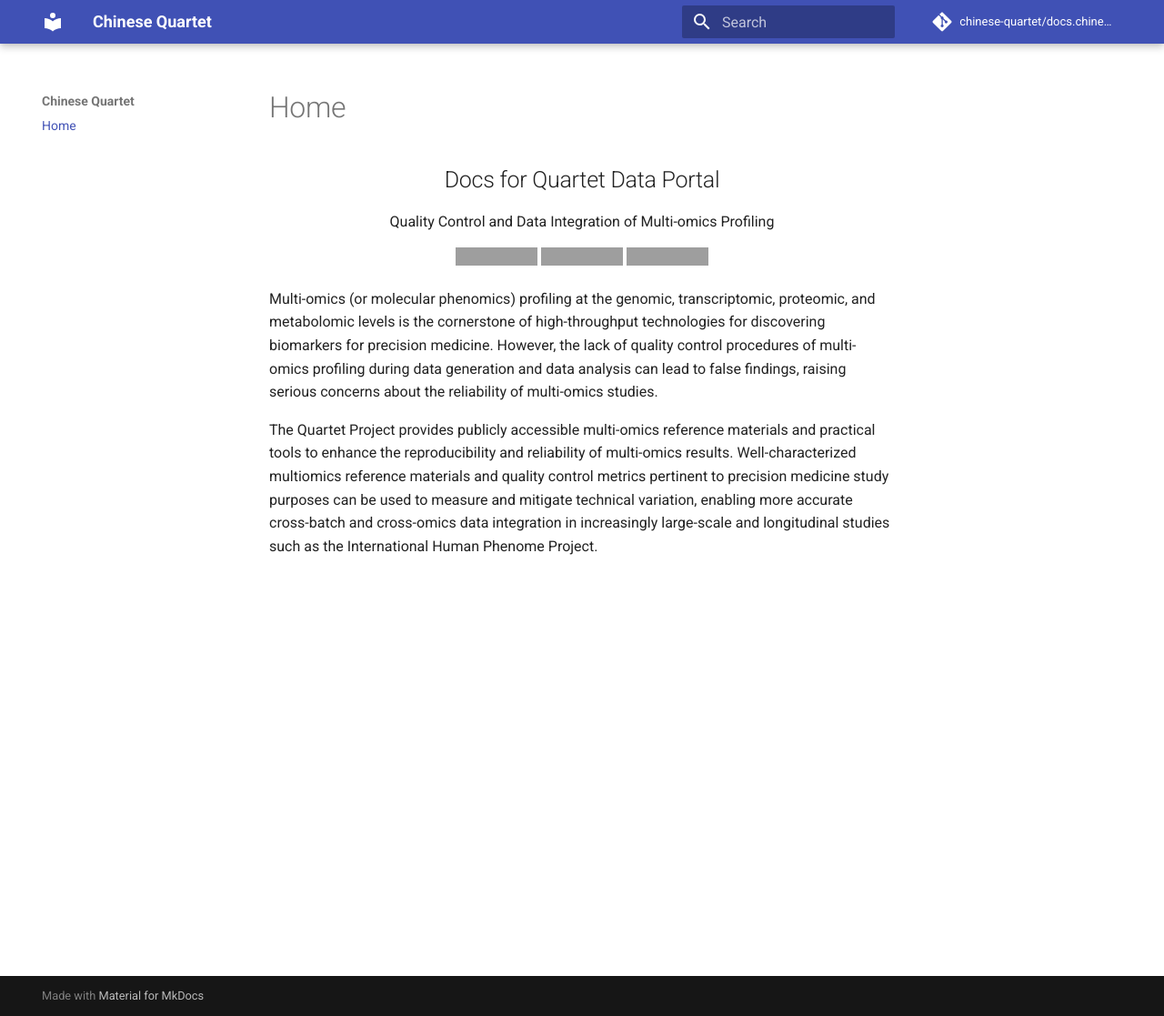
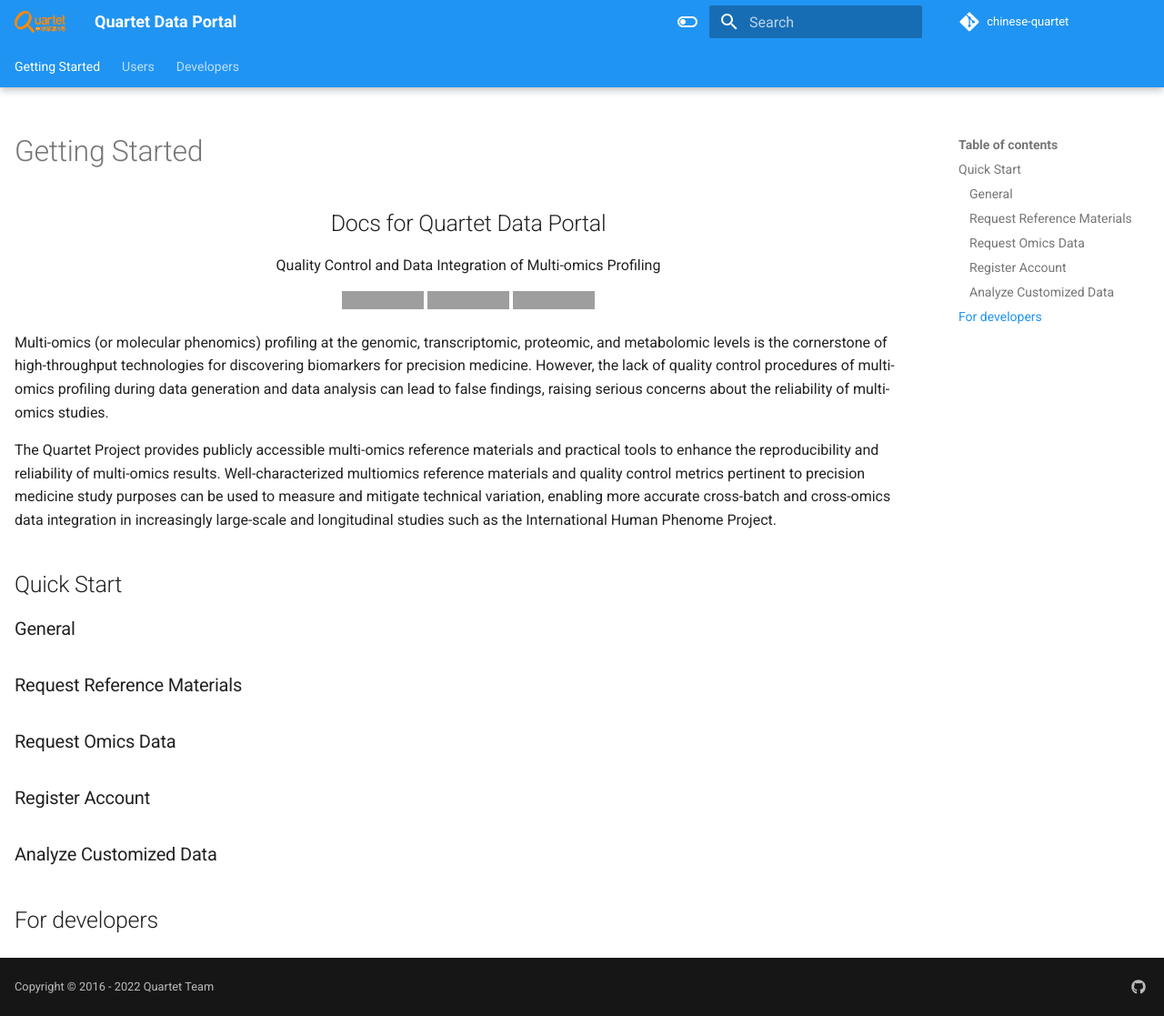
Before and after one commit to chinese-quartet/docs.chinese-quartet.org, an MkDocs documentation site: the page built from docs/index.md, in a window 1280 px wide and 1117 px high. Shown: the whole window at 91% size. Built offline with MkDocs 1.6.1 and Material for MkDocs 9.7.7, drawn with Linux system fonts in a browser that asks for light colours; comment, search, counter and statistics services are not loaded; grey boxes are pictures that could not be loaded.

Commit message:
Improve mkdocs config.

```diff
--- a/docs/index.md
+++ b/docs/index.md
@@ -10,3 +16,17 @@
 Multi-omics (or molecular phenomics) profiling at the genomic, transcriptomic, proteomic, and metabolomic levels is the cornerstone of high-throughput technologies for discovering biomarkers for precision medicine. However, the lack of quality control procedures of multi-omics profiling during data generation and data analysis can lead to false findings, raising serious concerns about the reliability of multi-omics studies.
 
 The Quartet Project provides publicly accessible multi-omics reference materials and practical tools to enhance the reproducibility and reliability of multi-omics results. Well-characterized multiomics reference materials and quality control metrics pertinent to precision medicine study purposes can be used to measure and mitigate technical variation, enabling more accurate cross-batch and cross-omics data integration in increasingly large-scale and longitudinal studies such as the International Human Phenome Project.
+
+## Quick Start
+### General
+
+### Request Reference Materials
+
+### Request Omics Data
+
+### Register Account
+
+### Analyze Customized Data
+
+
+## For developers
--- /dev/null
+++ b/docs/stylesheets/extra.css
@@ -0,0 +1,3 @@
+.md-grid {
+  max-width: 1640px;
+}
--- a/mkdocs.yml
+++ b/mkdocs.yml
@@ -1,10 +1,55 @@
-site_name: Chinese Quartet
-site_description: 'A docs test'
+# Please access https://squidfunk.github.io/mkdocs-material for more details.
+site_name: Quartet Data Portal
+site_description: 'Quality Control and Data Integration of Multi-omics Profiling'
 site_author: 'Jingcheng Yang'
 docs_dir: docs/
-repo_name: 'chinese-quartet/docs.chinese-quartet.org'
-repo_url: 'https://github.com/chinese-quartet/docs.chinese-quartet.org'
+repo_name: 'chinese-quartet'
+repo_url: 'https://github.com/chinese-quartet'
+edit_uri: docs.chinese-quartet.org/edit/master/docs/
 nav:
-  - Home: index.md
+  - 'Getting Started': index.md
+  - Users:
+    - News: users/news.md
+    - 'Request Reference Materials': users/request_reference_materials.md
+    - 'Request Omics Data': users/request_omics_data.md
+    - 'Register Account': users/register_account.md
+    - 'Analyze Customized Data': users/analyze_customized_data.md
+  - Developers:
+    - News: developers/changelog.md
+markdown_extensions:
+  - meta
+extra_css:
+  - stylesheets/extra.css
+plugins:
+  - search
+  - git-revision-date
+extra:
+  homepage: https://chinese-quartet.org
+  social:
+    - icon: fontawesome/brands/github
+      link: https://github.com/chinese-quartet
+      name: Chinese Quartet
+  generator: false
+copyright: Copyright &copy; 2016 - 2022 Quartet Team
 theme:
+  features:
+    - navigation.instant
+    - navigation.tabs
+    - navigation.tabs.sticky
+    - navigation.top
+    - search.highlight
+    - search.suggest
+    - search.share
+  logo: assets/logo.png
+  favicon: assets/logo.png
+  palette:
+    - scheme: default
+      toggle:
+        icon: material/toggle-switch-off-outline
+        name: Switch to dark mode
+      primary: blue
+    - scheme: slate
+      toggle:
+        icon: material/toggle-switch-off-outline
+        name: Switch to light mode
   name: 'material'
```
Also changed, not shown: other parts of docs/index.md (+6 -0 lines), docs/developers/changelog.md (added, +10 -0 lines), docs/users/news.md (added, +12 -0 lines), docs/assets/logo.png (added), docs/users/analyze_customized_data.md (added), docs/users/register_account.md (added), docs/users/request_omics_data.md (added), docs/users/request_reference_materials.md (added), 1 other file.
